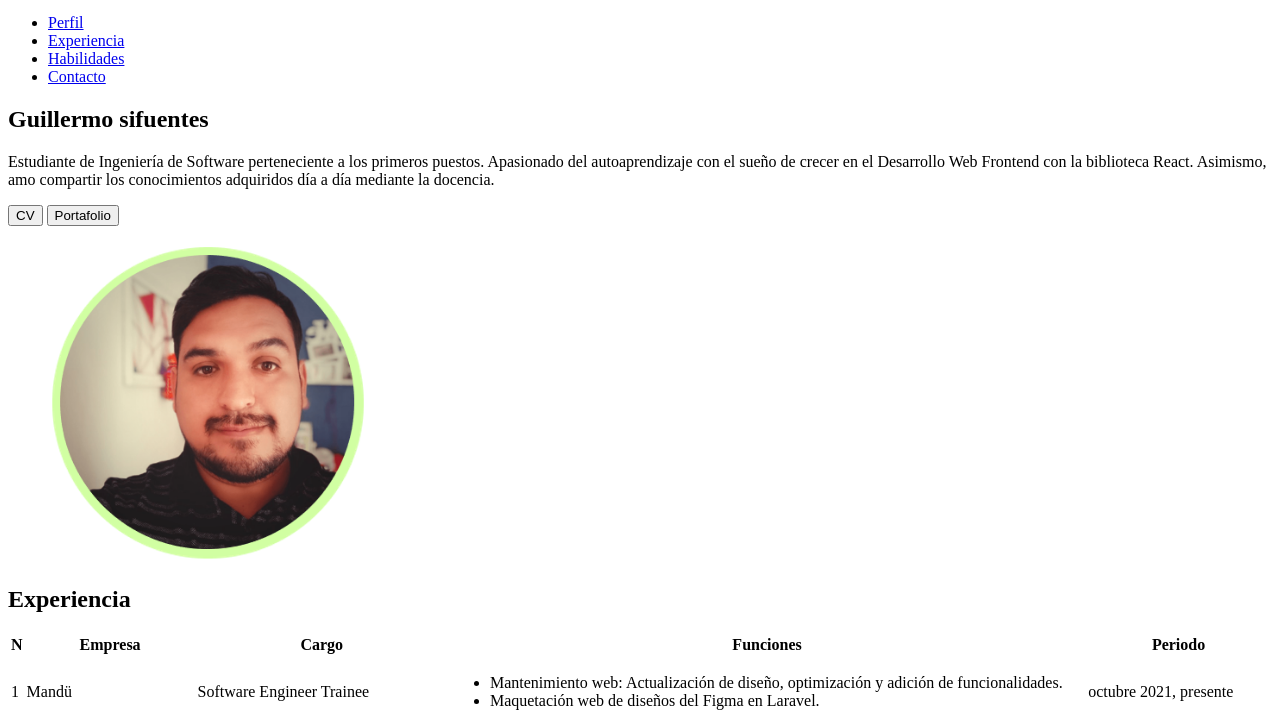
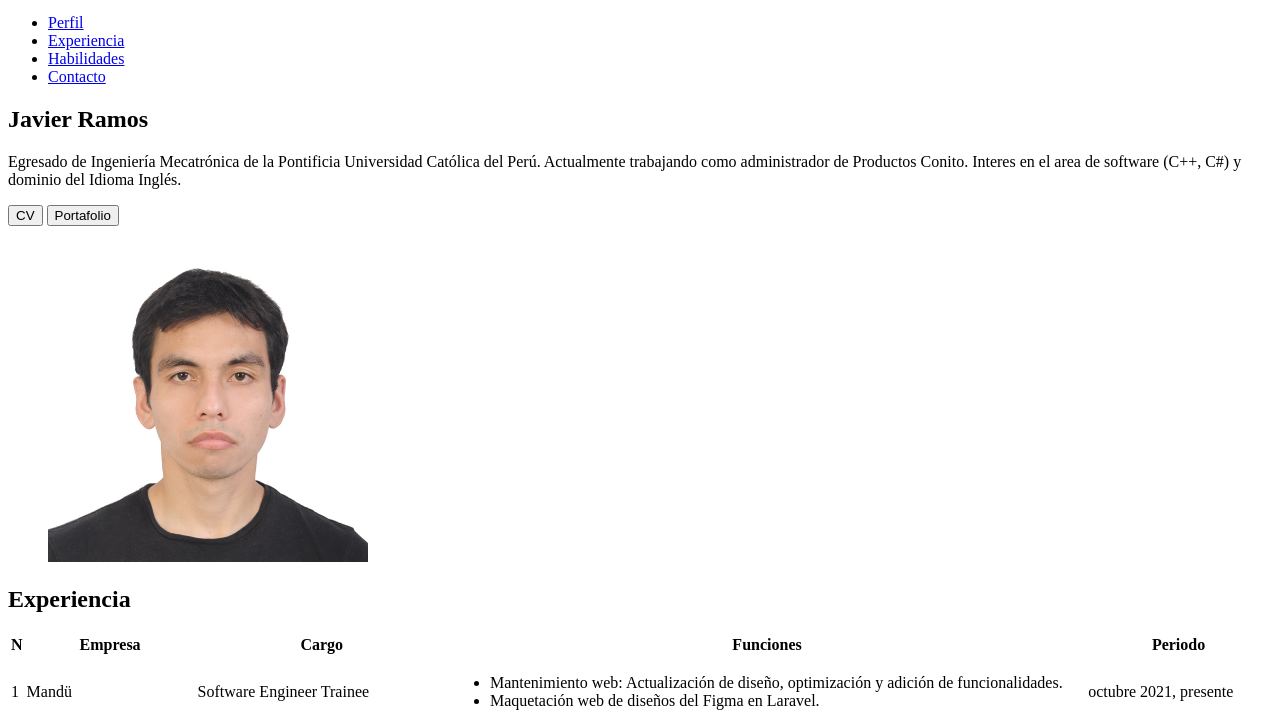
Before and after one commit to Racha777/tarjeta_personal_javier_ramos, a plain HTML site: page index.html in a window 1280 px wide. Shown: the part 78-800 px from the top of the page. Drawn offline with Linux system fonts and the light colour scheme.

Commit message:
cambio a Javier

```diff
--- a/index.html
+++ b/index.html
@@ -26,11 +26,9 @@
   <main>
     <article>
       <div>
-        <h1>Guillermo sifuentes</h1>
+        <h1>Javier Ramos</h1>
         <p>
-          Estudiante de Ingeniería de Software perteneciente a los primeros puestos. Apasionado del autoaprendizaje con
-          el sueño de crecer en el Desarrollo Web Frontend con la biblioteca React. Asimismo, amo compartir los
-          conocimientos adquiridos día a día mediante la docencia.
+          Egresado de Ingeniería Mecatrónica de la Pontificia Universidad Católica del Perú. Actualmente trabajando como administrador de Productos Conito. Interes en el area de software (C++, C#) y dominio del Idioma Inglés.
         </p>
         <div>
           <button>CV</button>
@@ -39,8 +37,8 @@
       </div>
       <figure>
         <img
-          src="./src/portfol.png"
-          alt="guillermo" width="320px" />
+          src="./src/fotoJavier.jpg"
+          alt="Javier" width="320px" />
       </figure>
     </article>
 
```
Also changed, not shown: src/fotoJavier.jpg (added).
